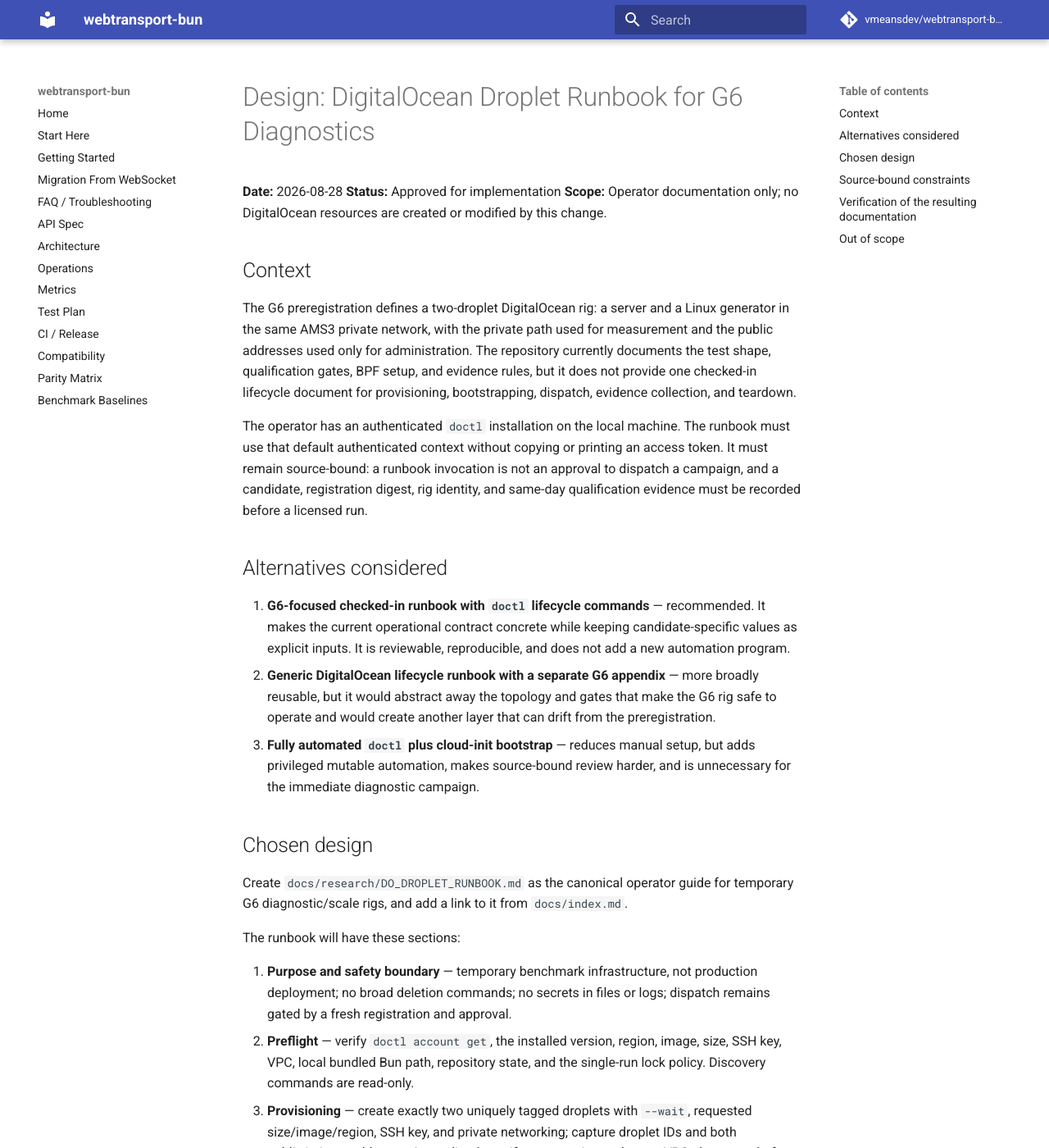
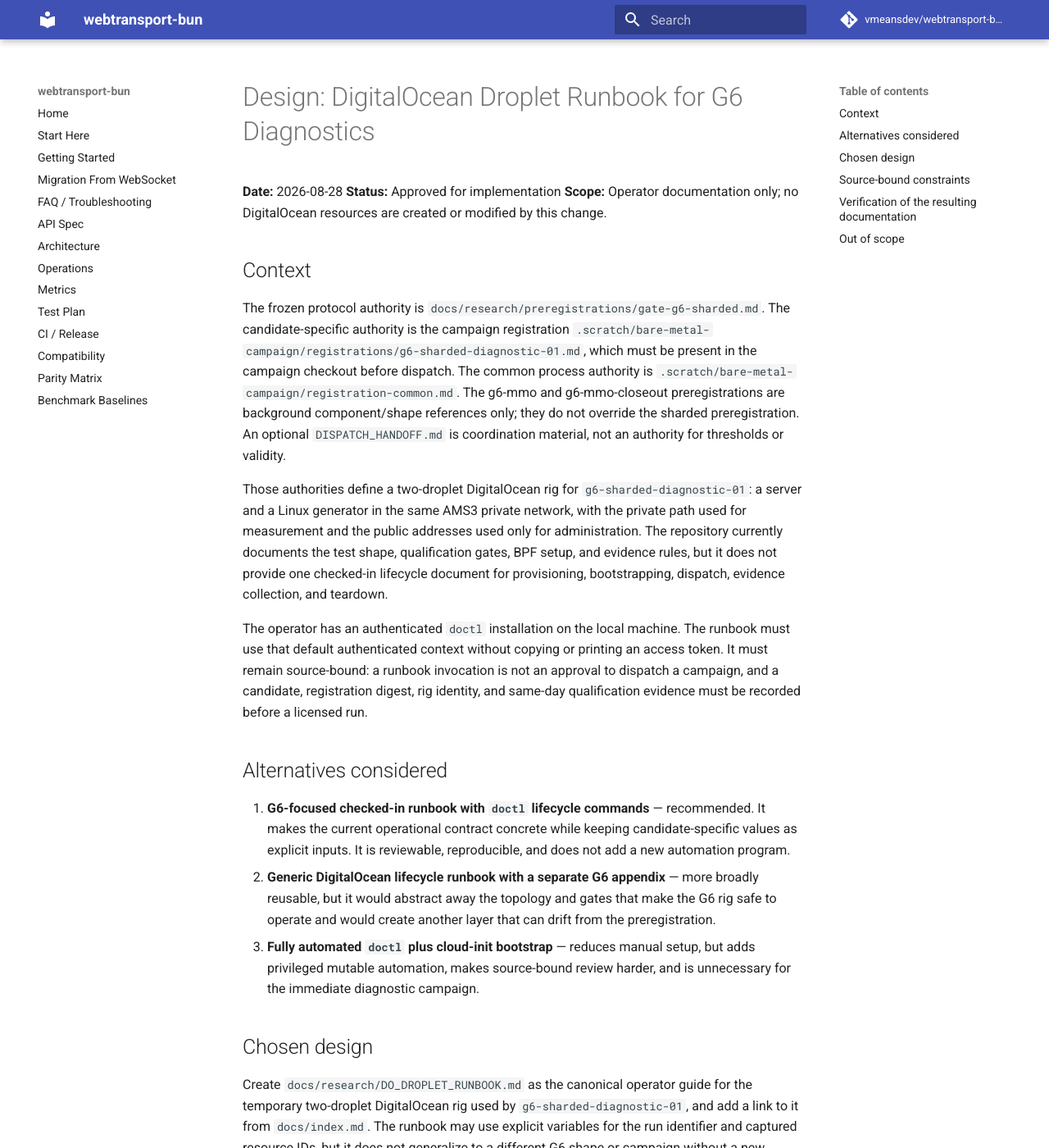
Before and after one commit to vmeansdev/webtransport-bun, an MkDocs documentation site: the page built from docs/superpowers/specs/2026-08-28-do-droplet-runbook-design.md, in a window 1280 px wide and 1400 px high. Shown: the whole window at 82% size. Built offline with MkDocs 1.6.1 and Material for MkDocs 9.7.7, drawn with Linux system fonts in a browser that asks for light colours; comment, search, counter and statistics services are not loaded; some of the changed text lies outside the part shown.

Commit message:
Clarify DigitalOcean runbook authority and validation

```diff
--- a/docs/superpowers/specs/2026-08-28-do-droplet-runbook-design.md
+++ b/docs/superpowers/specs/2026-08-28-do-droplet-runbook-design.md
@@ -6,12 +6,24 @@
 
 ## Context
 
-The G6 preregistration defines a two-droplet DigitalOcean rig: a server and a
-Linux generator in the same AMS3 private network, with the private path used
-for measurement and the public addresses used only for administration. The
-repository currently documents the test shape, qualification gates, BPF setup,
-and evidence rules, but it does not provide one checked-in lifecycle document
-for provisioning, bootstrapping, dispatch, evidence collection, and teardown.
+The frozen protocol authority is
+`docs/research/preregistrations/gate-g6-sharded.md`. The candidate-specific
+authority is the campaign registration
+`.scratch/bare-metal-campaign/registrations/g6-sharded-diagnostic-01.md`, which
+must be present in the campaign checkout before dispatch. The common process
+authority is `.scratch/bare-metal-campaign/registration-common.md`. The
+g6-mmo and g6-mmo-closeout preregistrations are background component/shape
+references only; they do not override the sharded preregistration. An optional
+`DISPATCH_HANDOFF.md` is coordination material, not an authority for thresholds
+or validity.
+
+Those authorities define a two-droplet DigitalOcean rig for
+`g6-sharded-diagnostic-01`: a server and a Linux generator in the same AMS3
+private network, with the private path used for measurement and the public
+addresses used only for administration. The repository currently documents the
+test shape, qualification gates, BPF setup, and evidence rules, but it does not
+provide one checked-in lifecycle document for provisioning, bootstrapping,
+dispatch, evidence collection, and teardown.
 
 The operator has an authenticated `doctl` installation on the local machine.
 The runbook must use that default authenticated context without copying or
@@ -37,14 +49,19 @@
 ## Chosen design
 
 Create `docs/research/DO_DROPLET_RUNBOOK.md` as the canonical operator guide
-for temporary G6 diagnostic/scale rigs, and add a link to it from
-`docs/index.md`.
+for the temporary two-droplet DigitalOcean rig used by
+`g6-sharded-diagnostic-01`, and add a link to it from `docs/index.md`. The
+runbook may use explicit variables for the run identifier and captured
+resource IDs, but it does not generalize to a different G6 shape or campaign
+without a new registration and review.
 
 The runbook will have these sections:
 
-1. **Purpose and safety boundary** — temporary benchmark infrastructure, not
-   production deployment; no broad deletion commands; no secrets in files or
-   logs; dispatch remains gated by a fresh registration and approval.
+1. **Purpose, authority, and safety boundary** — temporary benchmark
+   infrastructure for `g6-sharded-diagnostic-01`, not production deployment;
+   the three authority documents and their precedence; no broad deletion
+   commands; no secrets in files or logs; dispatch remains gated by a fresh
+   registration and approval.
 2. **Preflight** — verify `doctl account get`, the installed version, region,
    image, size, SSH key, VPC, local bundled Bun path, repository state, and the
    single-run lock policy. Discovery commands are read-only.
@@ -100,7 +117,13 @@
 
 After implementation, verification will be documentation-focused:
 
-- every command is checked against the locally installed `doctl` help surface;
+- DigitalOcean lifecycle commands are checked against the locally installed
+  `doctl 1.167.0-release` help surface;
+- host commands are checked against the tracked scripts and repository docs
+  that define them, with explicit `--version`/`--help` or postcondition checks
+  where the runbook asks an operator to invoke an external tool; the runbook
+  will not claim that `doctl` help validates `ssh`, package management,
+  `sysctl`, `bpftool`, Bun, Cargo, or `rsync` syntax;
 - all destructive examples require explicit, previously captured droplet IDs;
 - no token, historical public IP, or unbounded resource selector is included;
 - links and referenced repository paths resolve in the target worktree;
```
